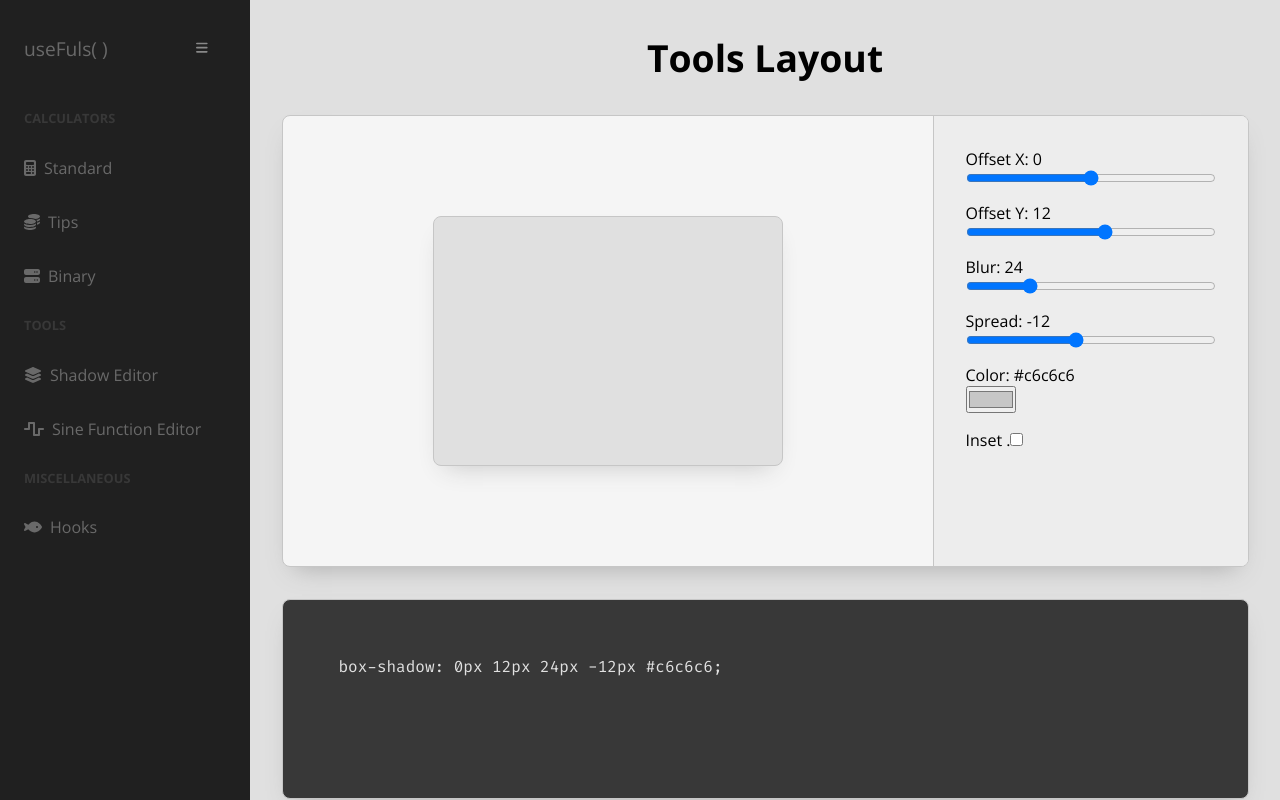
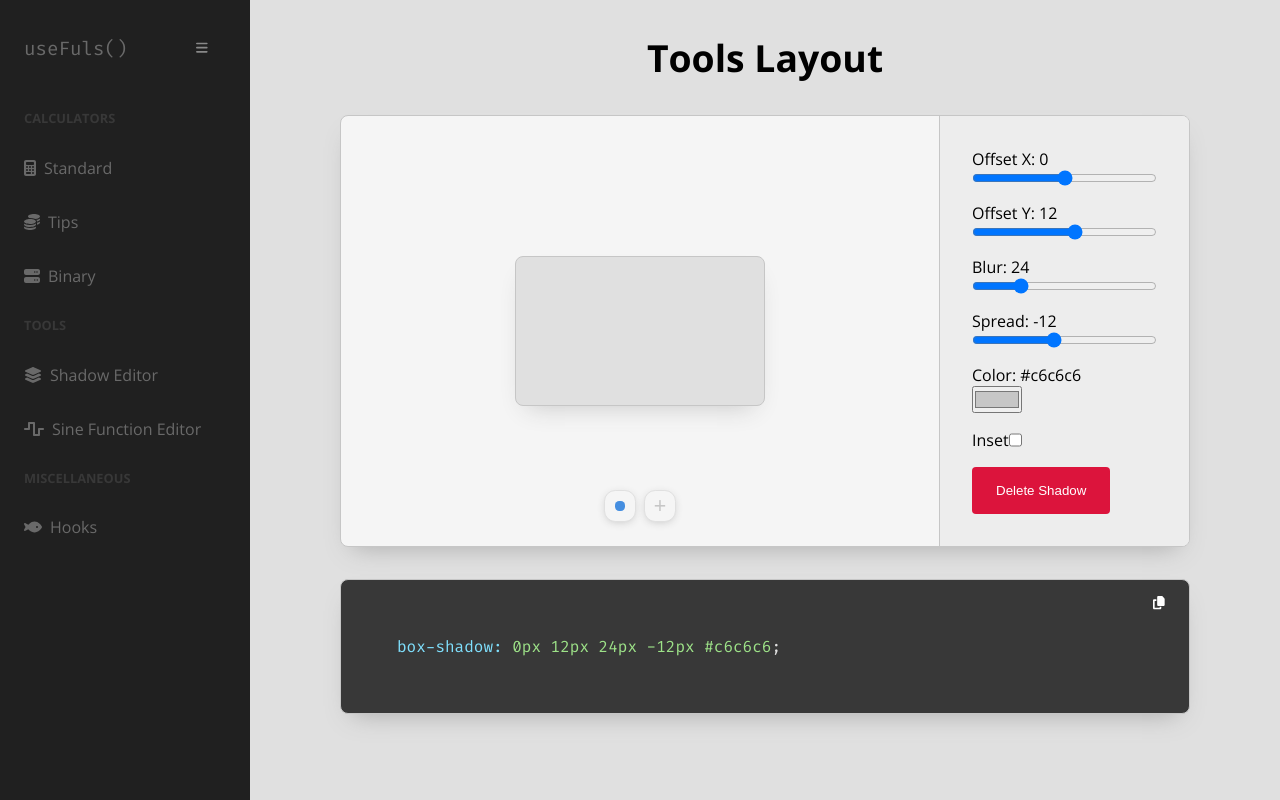
Before and after one commit to vdfuste/usefuls, a Next.js app: page /tools/shadow in a window 1280 px wide. Built offline with nearby package versions, Linux system fonts and the light colour scheme.

Commit message:
Shadow editor added

```diff
--- a/src/app/globals.scss
+++ b/src/app/globals.scss
@@ -53,8 +53,8 @@ input[type=submit] {
 	padding: $spacing-btn;
 	border: none;
 
-	border-radius: 24px;
-	background-color: $primary-color;
+	border-radius: 4px;
+	background-color: $gray-600;
 	color: white;
 
 	cursor: pointer;
--- a/src/app/tools/shadow/page.jsx
+++ b/src/app/tools/shadow/page.jsx
@@ -1,93 +1,179 @@
 "use client";
 
-import { useState } from "react";
+import { useEffect, useState } from "react";
 import { Fira_Code } from "next/font/google";
 import style from "./style.module.scss";
+import { icons } from "@/utils/icons";
 
 const font = Fira_Code({ subsets: ["latin"] });
 
+const range = 100;
+const defaultShadowStyle = {
+	offsetX: 0, offsetY: 12,
+	blur: 24, spread: -12,
+	color: "#c6c6c6",
+	inset: false
+};
+
+const settingsToCSS = sh => `${sh.offsetX}px ${sh.offsetY}px ${sh.blur}px ${sh.spread !== "0" ? sh.spread + "px" : ""} ${sh.color}${(sh.inset ? " inset" : "")}`;
+
+const ShadowBtn = ({ value, color = "#c6c6c6", inset, selected = false, onClick }) => {
+	return (
+		<button
+			className={`${style.shadowBtn} ${selected ? style.selected : ""}`}
+			style={{ boxShadow: `0px 2px 8px -2px ${color} ${inset ? "inset" : ""}` }}
+			onClick={() => onClick()}
+		>{value}</button>
+	);
+};
+
 const ShadowEditor = () => {
-	const [offsetX, setOffsetX] = useState(0);
-	const [offsetY, setOffsetY] = useState(12);
-	const [blur, setBlur] = useState(24);
-	const [spread, setSpread] = useState(-12);
-	const [color, setColor] = useState("#c6c6c6");
-	const [inset, setInset] = useState(false);
+	const [shadows, setShadows] = useState([{ ...defaultShadowStyle }]);
+	const [shadowId, setShadowId] = useState(0);
+	const [settings, setSettings] = useState(shadows[shadowId]);
 
-	const boxShadow = `${offsetX}px ${offsetY}px ${blur}px${spread ? ` ${spread}px` : ""} ${color}${inset ? " inset" : ""}`;
+	const generateStyle = () => {
+		let style = "";
 
-	const shadowStyle = { boxShadow };
+		shadows.forEach((shadow, index) => {
+			style += settingsToCSS(index !== shadowId ? shadow : settings);
+			if (index !== shadows.length - 1) style += ", ";
+		});
 
-	const range = 100;
+		return style;
+	};
+
+	const generateCSS = () => {
+
+	};
+
+	const handleUpdateSettings = (property, value) => {
+		const _settings = { ...settings };
+		_settings[property] = value;
+
+		setSettings(_settings);
+	};
+
+	const handleAddShadow = () => {
+		setShadows([...shadows, { ...defaultShadowStyle }]);
+	};
+
+	const handleRemoveShadow = () => {
+		if (shadows.length < 2) return;
+
+		const _shadows = [...shadows];
+		_shadows.splice(shadowId, 1);
+		setShadows(_shadows);
+	};
+
+	const handleSelectShadow = id => {
+		setShadowId(id);
+		setSettings({ ...shadows[id] });
+	};
+
+	const handleCopyStyle = () => {
+		navigator.clipboard.writeText(`box-shadow: ${generateStyle()};`);
+	};
+
+	useEffect(() => {
+		const _shadows = [...shadows];
+		_shadows[shadowId] = { ...settings };
+
+		setShadows(_shadows);
+	}, [settings]);
 
 	return (
 		<div className={style.shadowEditor}>
 			<div className={`box ${style.editor}`}>
 				<div className={style.left}>
-					<div className={style.thingy} style={shadowStyle}></div>
+					<div className={style.thingy} style={{ boxShadow: generateStyle() }}></div>
+					<div className={style.shadowButtons}>
+						<ul>
+							{shadows.map(({ color, inset }, index) => <li key={index}>
+								<ShadowBtn
+									color={color}
+									inset={inset}
+									selected={index === shadowId}
+									onClick={() => handleSelectShadow(index)} />
+							</li>)}
+							<li><ShadowBtn value="+" onClick={handleAddShadow} /></li>
+						</ul>
+					</div>
 				</div>
 				<div className={style.right}>
 					<div className={style.settings}>
 						<div className={style.row}>
-							<label htmlFor="offsetX">Offset X: {offsetX}</label>
+							<label htmlFor="offsetX">Offset X: {settings.offsetX}</label>
 							<input
 								id="offsetX"
 								type="range"
-								value={offsetX}
-								onChange={event => setOffsetX(event.target.value)}
+								value={settings.offsetX}
+								onChange={event => handleUpdateSettings("offsetX", event.target.value)}
 								min={-range} max={range} />
 						</div>
 						<div className={style.row}>
-							<label htmlFor="offsetY">Offset Y: {offsetY}</label>
+							<label htmlFor="offsetY">Offset Y: {settings.offsetY}</label>
 							<input
 								id="offsetY"
 								type="range"
-								value={offsetY}
-								onChange={event => setOffsetY(event.target.value)}
+								value={settings.offsetY}
+								onChange={event => handleUpdateSettings("offsetY", event.target.value)}
 								min={-range} max={range} />
 						</div>
 						<div className={style.row}>
-							<label htmlFor="blur">Blur: {blur}</label>
+							<label htmlFor="blur">Blur: {settings.blur}</label>
 							<input
 								id="blur"
 								type="range"
-								value={blur}
-								onChange={event => setBlur(event.target.value)}
+								value={settings.blur}
+								onChange={event => handleUpdateSettings("blur", event.target.value)}
 								min="0" max={range} />
 						</div>
 						<div className={style.row}>
-							<label htmlFor="spread">Spread: {spread}</label>
+							<label htmlFor="spread">Spread: {settings.spread}</label>
 							<input
 								id="spread"
 								type="range"
-								value={spread}
-								onChange={event => setSpread(event.target.value)}
+								value={settings.spread}
+								onChange={event => handleUpdateSettings("spread", event.target.value)}
 								min={-range} max={range} />
 						</div>
 						<div className={style.row}>
-							<label htmlFor="color">Color: {color}</label>
+							<label htmlFor="color">Color: {settings.color}</label>
 							<input
 								id="color"
 								type="color"
-								value={color}
-								onChange={event => setColor(event.target.value)} />
+								value={settings.color}
+								onChange={event => handleUpdateSettings("color", event.target.value)} />
 						</div>
 						<div>
 							<label htmlFor="inset">
-								Inset .
-								<input
-									id="inset"
-									type="checkbox"
-									checked={inset}
-									onChange={() => setInset(!inset)} />
+								Inset
 							</label>
-
+							<input
+								id="inset"
+								type="checkbox"
+								checked={settings.inset}
+								onChange={() => handleUpdateSettings("inset", !settings.inset)} />
+						</div>
+						<div>
+							<button className={style.deleteBtn} onClick={handleRemoveShadow}>Delete Shadow</button>
 						</div>
 					</div>
 				</div>
 			</div>
 			<div className={`box ${style.css} ${font.className}`}>
-				<p>box-shadow: {boxShadow};</p>
+				<button
+					className={style.copy}
+					onClick={handleCopyStyle}
+				>
+					{icons.copy}
+				</button>
+				<p className={style.code}>
+					<span className={style.property}>box-shadow: </span>
+					<span className={style.params}>{generateStyle()}</span>
+					<span>;</span>
+				</p>
 			</div>
 		</div>
 	);
--- a/src/app/tools/shadow/style.module.scss
+++ b/src/app/tools/shadow/style.module.scss
@@ -6,43 +6,120 @@
 	gap: $spacing-xl;
 
 	.editor {
+		width: 850px;
+
 		.left {
+			position: relative;
+
 			flex-direction: column;
+			align-items: center;
+			justify-content: center;
+			flex-grow: 1;
 
 			.thingy {
-				width: 350px;
-				height: 250px;
-
-				margin: 100px 150px;
+				width: 250px;
+				height: 150px;
 
 				background-color: $gray-200;
 				border: 1px solid $gray-300;
 				border-radius: 8px;
 			}
+
+			.shadowButtons {
+				position: absolute;
+				bottom: 0;
+
+				// display: none;
+				justify-content: center;
+
+				ul {
+					margin-bottom: $spacing-lg;
+					display: flex;
+					gap: $spacing-sm;
+					list-style-type: none;
+
+					li {
+						.shadowBtn {
+							width: 32px;
+							height: 32px;
+							padding: 0;
+
+							display: flex;
+							align-items: center;
+							justify-content: center;
+
+							font-size: 16pt;
+
+							background-color: $gray-100;
+							border: 1px solid $gray-200;
+							border-radius: 35%;
+							color: $gray-300;
+
+							&.selected::after {
+								content: "";
+								width: 35%;
+								height: 35%;
+								background-color: $primary-color;
+								border-radius: 40%;
+							}
+						}
+					}
+				}
+			}
 		}
 
 		.right {
+			width: 250px;
 			padding: $spacing-xl;
+
+			background-color: lighten($gray-200, 5%);
 			border-left: 1px solid $border-color;
-			background-color: lighten($gray-200, 5%);
 
 			.settings {
-				width: 250px;
+				width: 100%;
 				flex-direction: column;
 				gap: $spacing-md;
 
 				.row {
 					flex-direction: column;
 				}
+
+				.deleteBtn {
+					background-color: crimson;
+				}
 			}
 		}
 	}
 
 	.css {
-		min-height: 200px;
+		width: 850px;
 		padding: $spacing-3x;
+		position: relative;
 
 		background-color: $gray-800;
 		color: $gray-200;
+		overflow: hidden;
+
+		.code {
+
+			.property {
+				color: #7fdffc;
+			}
+
+			.params {
+				color: #9de288;
+			}
+		}
+
+		.copy {
+			top: 0;
+			right: 0;
+			position: absolute;
+			background-color: transparent;
+
+			&:hover {
+				background-color: $gray-700;
+			}
+		}
 	}
 }
--- a/src/components/sidebar/index.jsx
+++ b/src/components/sidebar/index.jsx
@@ -1,9 +1,12 @@
 "use client";
 import { useState } from "react";
 import Link from "next/link";
+import { Fira_Code } from "next/font/google";
 import style from "./style.module.scss";
 
 import { icons } from "@/utils/icons";
+
+const font = Fira_Code({ subsets: ["latin"] });
 
 const Routes = () => {
 	const routes = [
@@ -60,7 +63,7 @@ const SideBar = () => {
 		<div className={`${style.sidebar} ${open ? style.collapsed : ""}`}>
 			<div className={style.header}>
 				<div className={style.title}>
-					<h1><Link href="/">useFuls( )</Link></h1>
+					<h1 className={font.className}><Link href="/">useFuls()</Link></h1>
 				</div>
 				<div
 					className={style.showButton}
--- a/src/utils/icons.js
+++ b/src/utils/icons.js
@@ -1,5 +1,5 @@
 import { FontAwesomeIcon } from "@fortawesome/react-fontawesome";
-import { faAngleRight, faArrowUpRightFromSquare, faBars, faCalculator, faCartShopping, faCoins, faFish, faGlobe, faLayerGroup, faServer, faUserCircle, faWaveSquare } from "@fortawesome/free-solid-svg-icons";
+import { faAngleRight, faArrowUpRightFromSquare, faBars, faCalculator, faCartShopping, faCoins, faCopy, faFish, faGlobe, faLayerGroup, faServer, faUserCircle, faWaveSquare } from "@fortawesome/free-solid-svg-icons";
 
 export const icons = {
 	user: <FontAwesomeIcon icon={faUserCircle} />,
@@ -17,5 +17,6 @@ export const icons = {
 		shadow: <FontAwesomeIcon icon={faLayerGroup} />,
 		sine: <FontAwesomeIcon icon={faWaveSquare} />,
 		hooks: <FontAwesomeIcon icon={faFish} />,
-	}
+	},
+	copy: <FontAwesomeIcon icon={faCopy} />,
 };
```
